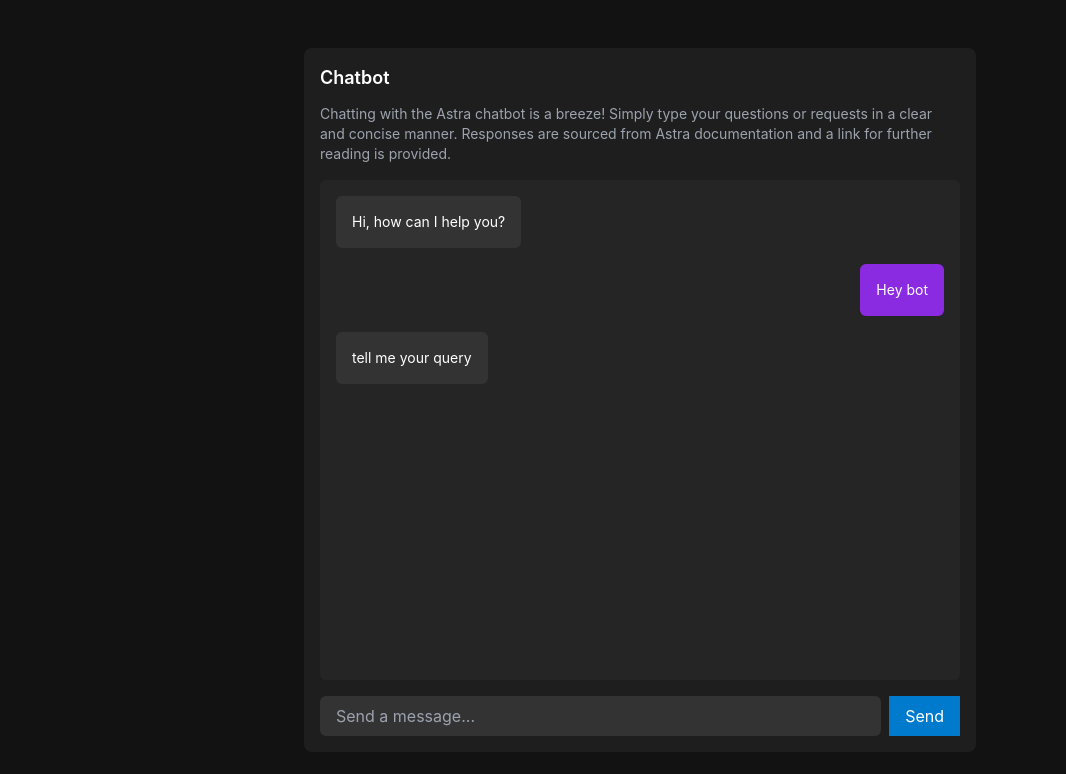
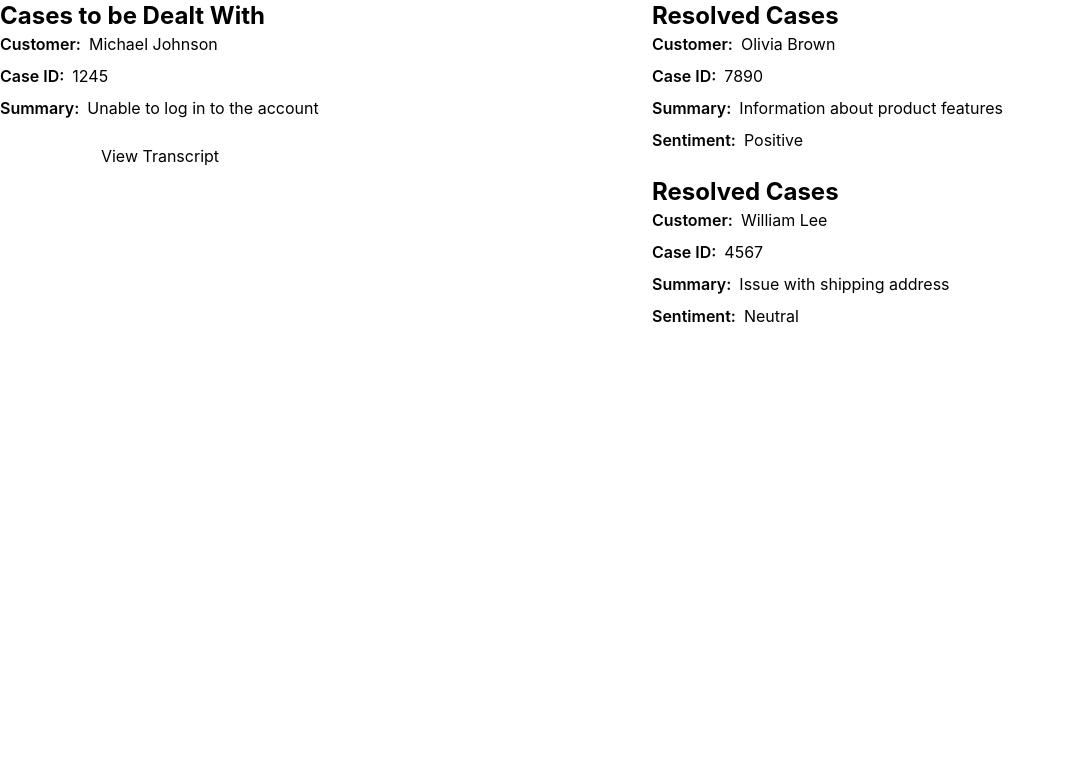
Before and after one commit to ShreyansJain07/AccessDenied_Augenblick, a React (Create React App) app in the folder frontend-chat/: page /dashboard in a window 1280 px wide. Shown: the top 774 px of the page, without its empty margins (0-1066 px from the left). Built offline with nearby package versions, Linux system fonts and the light colour scheme.

Commit message:
dashboard created

```diff
--- a/frontend-chat/package.json
+++ b/frontend-chat/package.json
@@ -10,6 +10,7 @@
     "firebase": "^10.9.0",
     "react": "^18.2.0",
     "react-dom": "^18.2.0",
+    "react-router-dom": "^6.22.3",
     "react-scripts": "5.0.1",
     "web-vitals": "^2.1.4"
   },
--- /dev/null
+++ b/frontend-chat/src/components/Dashboard.jsx
@@ -0,0 +1,90 @@
+import React from "react";
+
+export default function Dashboard() {
+  return (
+    <div className="grid grid-cols-1 gap-6 lg:grid-cols-2">
+      <div>
+        <div className="space-y-6">
+          <div>
+            <div>
+              <h2 className="text-2xl font-bold">Cases to be Dealt With</h2>
+            </div>
+            <div className="space-y-6">
+              <div className="space-y-2">
+                <div className="flex items-center space-x-2">
+                  <span className="font-semibold">Customer:</span>
+                  <span>Michael Johnson</span>
+                </div>
+                <div className="flex items-center space-x-2">
+                  <span className="font-semibold">Case ID:</span>
+                  <span>1245</span>
+                </div>
+                <div className="flex items-center space-x-2">
+                  <span className="font-semibold">Summary:</span>
+                  <span>Unable to log in to the account</span>
+                </div>
+              </div>
+              <button className="w-full max-w-xs" size="lg" variant="outline">
+                View Transcript
+              </button>
+            </div>
+          </div>
+        </div>
+      </div>
+      <div>
+        <div className="space-y-6">
+          <div>
+            <div>
+              <h2 className="text-2xl font-bold">Resolved Cases</h2>
+            </div>
+            <div className="space-y-6">
+              <div className="space-y-2">
+                <div className="flex items-center space-x-2">
+                  <span className="font-semibold">Customer:</span>
+                  <span>Olivia Brown</span>
+                </div>
+                <div className="flex items-center space-x-2">
+                  <span className="font-semibold">Case ID:</span>
+                  <span>7890</span>
+                </div>
+                <div className="flex items-center space-x-2">
+                  <span className="font-semibold">Summary:</span>
+                  <span>Information about product features</span>
+                </div>
+                <div className="flex items-center space-x-2">
+                  <span className="font-semibold">Sentiment:</span>
+                  <span>Positive</span>
+                </div>
+              </div>
+            </div>
+          </div>
+          <div>
+            <div>
+              <h2 className="text-2xl font-bold">Resolved Cases</h2>
+            </div>
+            <div className="space-y-6">
+              <div className="space-y-2">
+                <div className="flex items-center space-x-2">
+                  <span className="font-semibold">Customer:</span>
+                  <span>William Lee</span>
+                </div>
+                <div className="flex items-center space-x-2">
+                  <span className="font-semibold">Case ID:</span>
+                  <span>4567</span>
+                </div>
+                <div className="flex items-center space-x-2">
+                  <span className="font-semibold">Summary:</span>
+                  <span>Issue with shipping address</span>
+                </div>
+                <div className="flex items-center space-x-2">
+                  <span className="font-semibold">Sentiment:</span>
+                  <span>Neutral</span>
+                </div>
+              </div>
+            </div>
+          </div>
+        </div>
+      </div>
+    </div>
+  )
+}
--- a/frontend-chat/src/index.js
+++ b/frontend-chat/src/index.js
@@ -4,13 +4,29 @@ import './index.css';
 import App from './App';
 import reportWebVitals from './reportWebVitals';
 import { ChatProvider } from './ChatContext';
+import {
+  createBrowserRouter,
+  RouterProvider,
+} from "react-router-dom";
+import Dashboard from './components/Dashboard';
+
+const router = createBrowserRouter([
+  {
+    path: "/",
+    element: <App />,
+  },
+  {
+    path:"/dashboard",
+    element: <Dashboard />
+  }
+]);
 
 
 const root = ReactDOM.createRoot(document.getElementById('root'));
 root.render(
   <React.StrictMode>
     <ChatProvider>
-    <App />
+    <RouterProvider router={router} />
   </ChatProvider>
   </React.StrictMode>
 );
```
Also changed, not shown: 1 other file (tests, documents, lock files or other folders).
